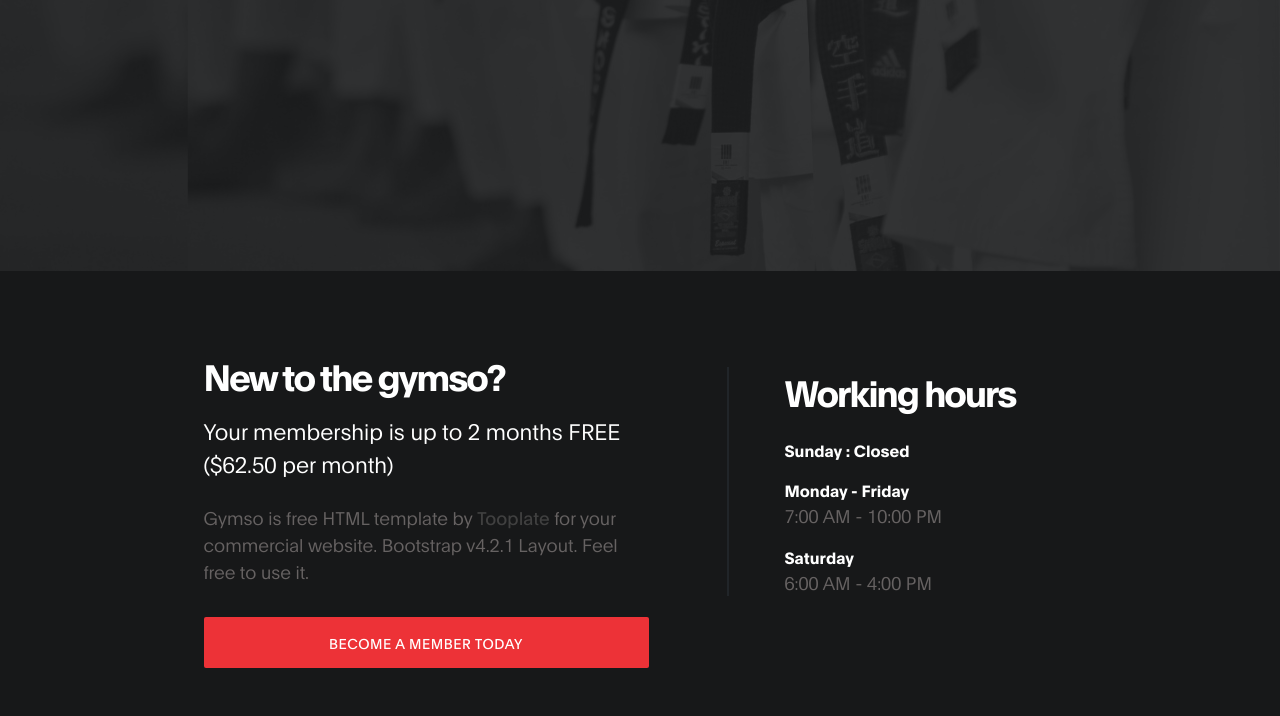
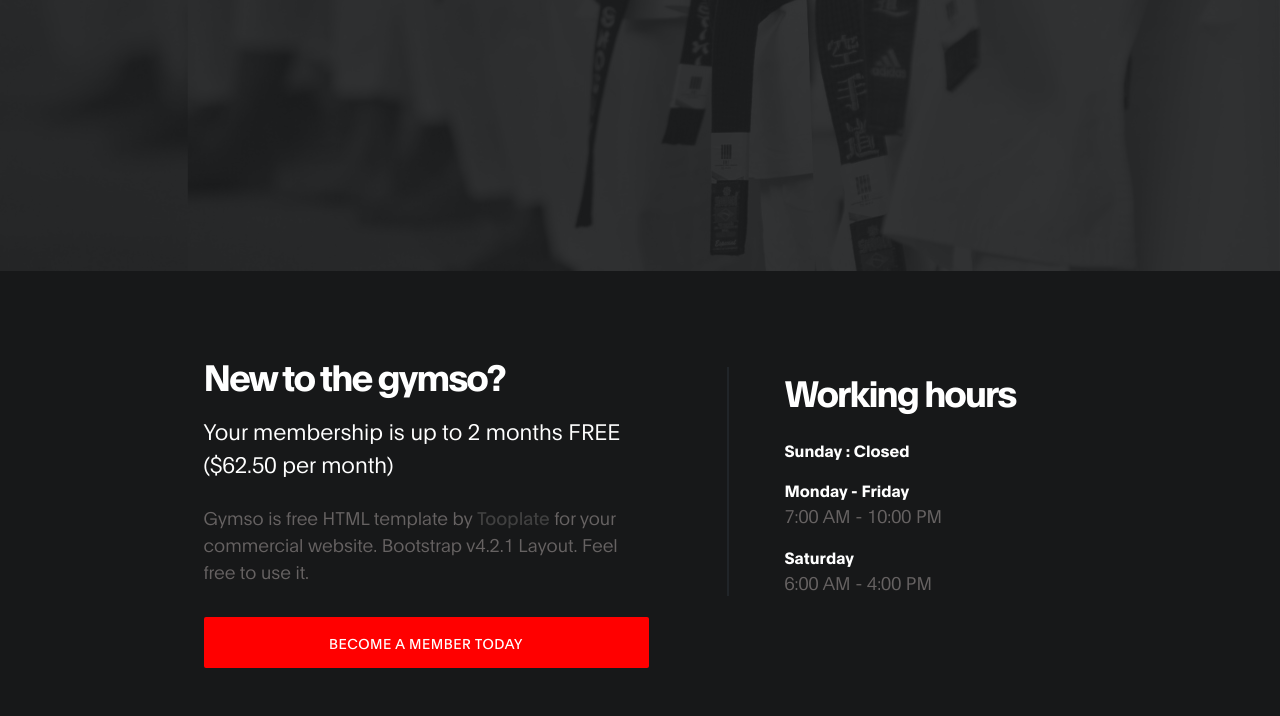
Before and after one commit to Ladeia/chronoskarate, a plain HTML site: page index.html in a window 1280 px wide. Shown: the part 529-1245 px from the top of the page. Drawn offline with Linux system fonts and the light colour scheme.

Commit message:
teste de alteração de cor no css

```diff
--- a/css/tooplate-gymso-style.css
+++ b/css/tooplate-gymso-style.css
@@ -31,7 +31,7 @@ https://www.tooplate.com/view/2119-gymso-fitness
   }
 
   :root {
-    --primary-color:        #ED3237;
+    --primary-color:        #ff0000;
     --white-color:          #ffffff;
     --dark-color:           #171819;
     --about-bg-color:       #f9f9f9;
```
